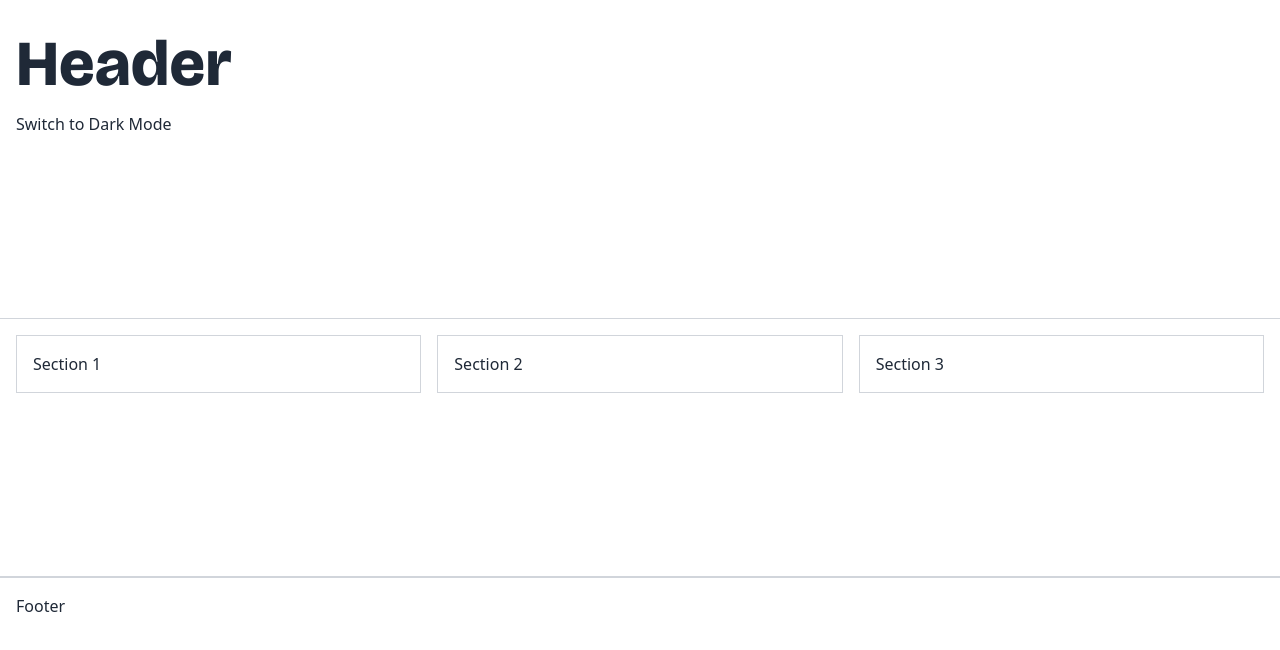
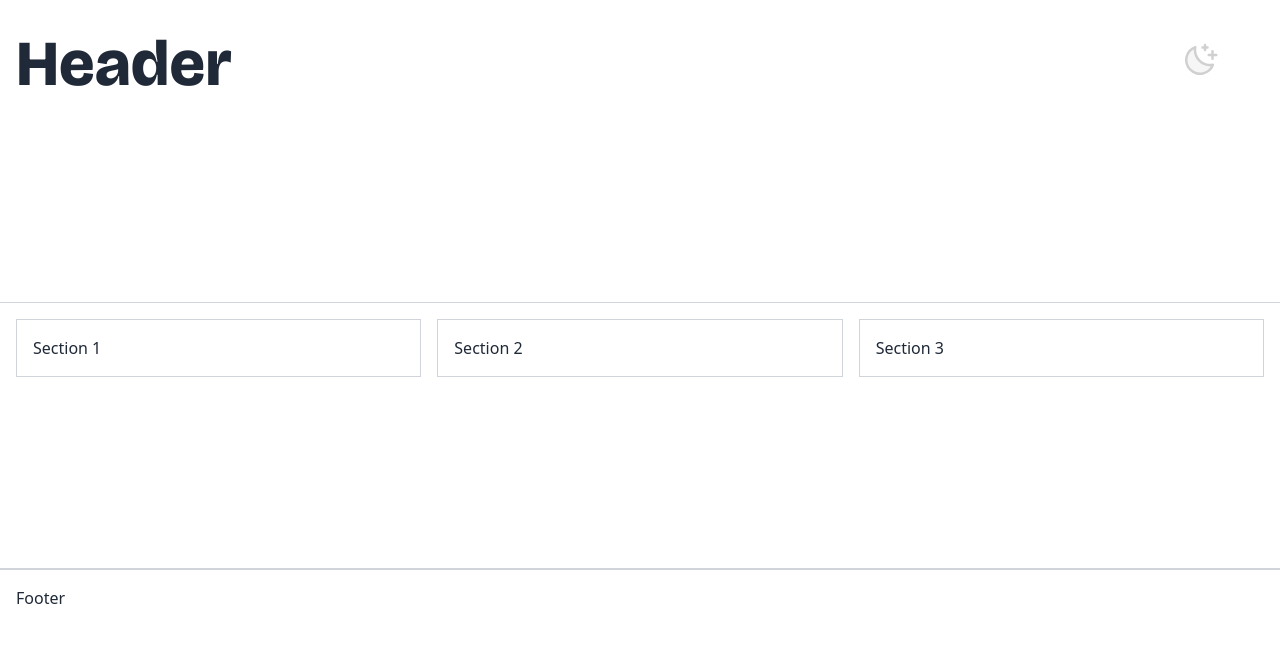
Before and after one commit to jboodhun/cv, a React (Vite) app: page / in a window 1280 px wide. Shown: the top 650 px of the page. Built offline with nearby package versions, Linux system fonts and the light colour scheme.

Commit message:
feat: add icons to switch theme.

```diff
--- a/src/components/ThemeSwitcher.jsx
+++ b/src/components/ThemeSwitcher.jsx
@@ -1,12 +1,17 @@
 import React, { useContext } from 'react';
 import { ThemeContext } from '../context/ThemeContext';
+import { Light, Dark } from './icons';
 
 const ThemeSwitcher = () => {
   const { theme, toggleTheme } = useContext(ThemeContext);
 
   return (
-    <button type="button" onClick={toggleTheme}>
-      {theme === 'light' ? 'Switch to Dark Mode' : 'Switch to Light Mode'}
+    <button
+      type="button"
+      onClick={toggleTheme}
+      className={`theme-switcher ${theme === 'light' ? 'dark' : 'light'}`}
+    >
+      {theme === 'light' ? <Dark /> : <Light />}
     </button>
   );
 };
--- /dev/null
+++ b/src/components/icons/Dark.jsx
@@ -0,0 +1,19 @@
+import React from 'react';
+
+const Dark = () => (
+  <svg
+    xmlns="http://www.w3.org/2000/svg"
+    width="40"
+    height="40"
+    fill="#4067CC"
+    viewBox="0 0 256 256"
+  >
+    <path
+      d="M210.69,158.18A88,88,0,1,1,97.82,45.31,96.08,96.08,0,0,0,192,160,96.78,96.78,0,0,0,210.69,158.18Z"
+      className="transparent"
+    />
+    <path d="M240,96a8,8,0,0,1-8,8H216v16a8,8,0,0,1-16,0V104H184a8,8,0,0,1,0-16h16V72a8,8,0,0,1,16,0V88h16A8,8,0,0,1,240,96ZM144,56h8v8a8,8,0,0,0,16,0V56h8a8,8,0,0,0,0-16h-8V32a8,8,0,0,0-16,0v8h-8a8,8,0,0,0,0,16Zm72.77,97a8,8,0,0,1,1.43,8A96,96,0,1,1,95.07,37.8a8,8,0,0,1,10.6,9.06A88.07,88.07,0,0,0,209.14,150.33,8,8,0,0,1,216.77,153Zm-19.39,14.88c-1.79.09-3.59.14-5.38.14A104.11,104.11,0,0,1,88,64c0-1.79,0-3.59.14-5.38A80,80,0,1,0,197.38,167.86Z" />
+  </svg>
+);
+
+export default Dark;
--- /dev/null
+++ b/src/components/icons/Light.jsx
@@ -0,0 +1,19 @@
+import React from 'react';
+
+const Light = () => (
+  <svg
+    xmlns="http://www.w3.org/2000/svg"
+    width="40"
+    height="40"
+    fill="#ffcc15"
+    viewBox="0 0 256 256"
+  >
+    <path
+      d="M184,128a56,56,0,1,1-56-56A56,56,0,0,1,184,128Z"
+      className="transparent"
+    />
+    <path d="M120,40V32a8,8,0,0,1,16,0v8a8,8,0,0,1-16,0Zm72,88a64,64,0,1,1-64-64A64.07,64.07,0,0,1,192,128Zm-16,0a48,48,0,1,0-48,48A48.05,48.05,0,0,0,176,128ZM58.34,69.66A8,8,0,0,0,69.66,58.34l-8-8A8,8,0,0,0,50.34,61.66Zm0,116.68-8,8a8,8,0,0,0,11.32,11.32l8-8a8,8,0,0,0-11.32-11.32ZM192,72a8,8,0,0,0,5.66-2.34l8-8a8,8,0,0,0-11.32-11.32l-8,8A8,8,0,0,0,192,72Zm5.66,114.34a8,8,0,0,0-11.32,11.32l8,8a8,8,0,0,0,11.32-11.32ZM40,120H32a8,8,0,0,0,0,16h8a8,8,0,0,0,0-16Zm88,88a8,8,0,0,0-8,8v8a8,8,0,0,0,16,0v-8A8,8,0,0,0,128,208Zm96-88h-8a8,8,0,0,0,0,16h8a8,8,0,0,0,0-16Z" />
+  </svg>
+);
+
+export default Light;
--- /dev/null
+++ b/src/components/icons/index.js
@@ -0,0 +1,2 @@
+export { default as Light } from './Light';
+export { default as Dark } from './Dark';
--- a/src/styles/styles.css
+++ b/src/styles/styles.css
@@ -11,3 +11,34 @@ h1 {
   font-size: 4rem;
   font-weight: 800;
 }
+
+.theme-switcher {
+  position: absolute;
+  top: 40px;
+  right: 60px;
+  background: none;
+  border: none;
+  cursor: pointer;
+}
+
+.theme-switcher.dark svg {
+  fill: #666;
+  opacity: 0.3;
+  background-color: var(--current-primary);
+  color: #fff;
+}
+
+.theme-switcher.dark svg .transparent {
+  opacity: 0.2;
+  transition-duration: 200ms;
+  transition-property: opacity;
+  transition-timing-function: ease-out;
+}
+
+.theme-switcher.light svg .transparent {
+  opacity: 0.5;
+  fill: transparent;
+  transition-duration: 200ms;
+  transition-property: opacity;
+  transition-timing-function: ease-out;
+}
```
Also changed, not shown: 1 other file (tests, documents, lock files or other folders).
